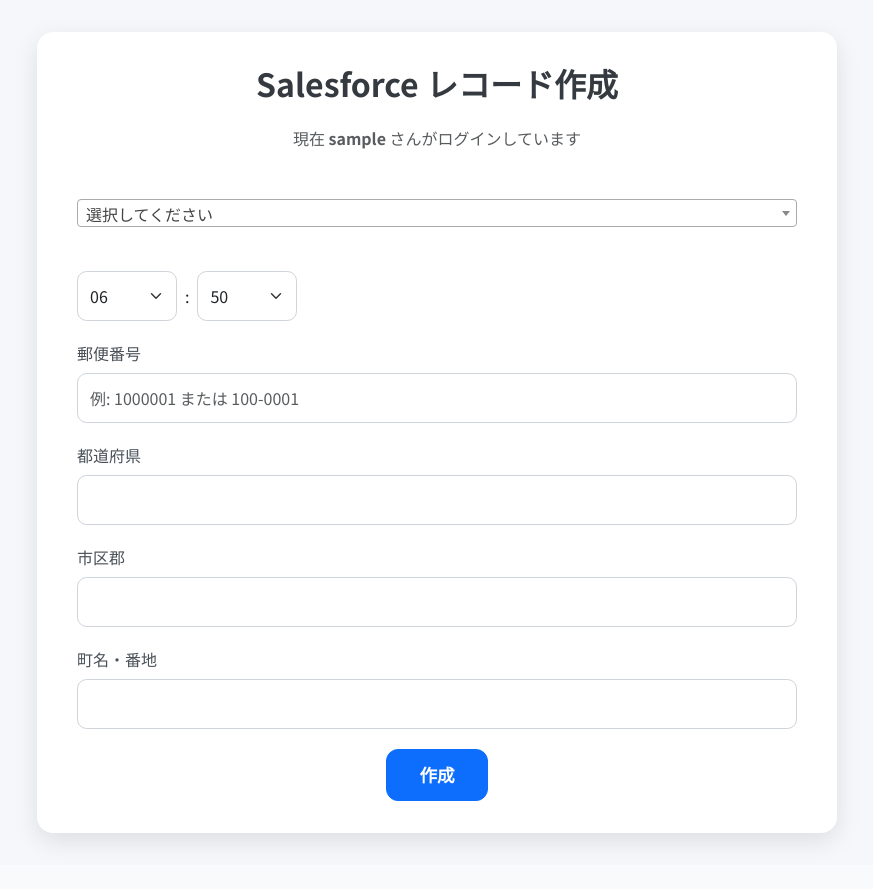
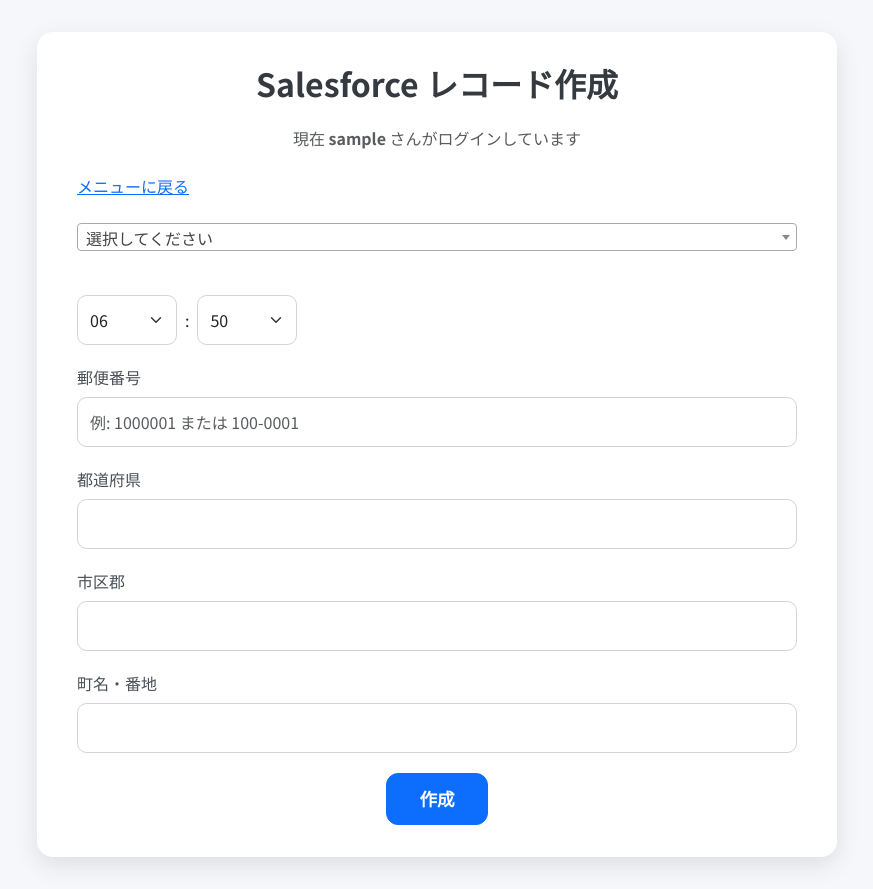
Before and after one commit to 6hfu/giftsf, a Flask app: template templates/form.html in a window 1280 px wide. Shown: the whole page, without its empty margins (203-1076 px from the left). Before the commit the page ends 846 px from the top, so only its background shows below. Run offline with Flask 3, Linux system fonts and the light colour scheme; the template is opened without the code that fills it: most values are stand-ins (such as "Sample title", 1, 10 or a date in 2020); some libraries are stand-ins or nearby versions.

Commit message:
Update form.html

```diff
--- a/templates/form.html
+++ b/templates/form.html
@@ -86,6 +86,7 @@
 <div class="form-container">
     <h2>Salesforce レコード作成</h2>
     <p class="text-center text-muted mb-4">現在 <strong>{{ username }}</strong> さんがログインしています</p>
+    <a href="{{ url_for('menu') }}">メニューに戻る</a>
 
     <form method="POST" action="/submit">
         {% set order = [
```
